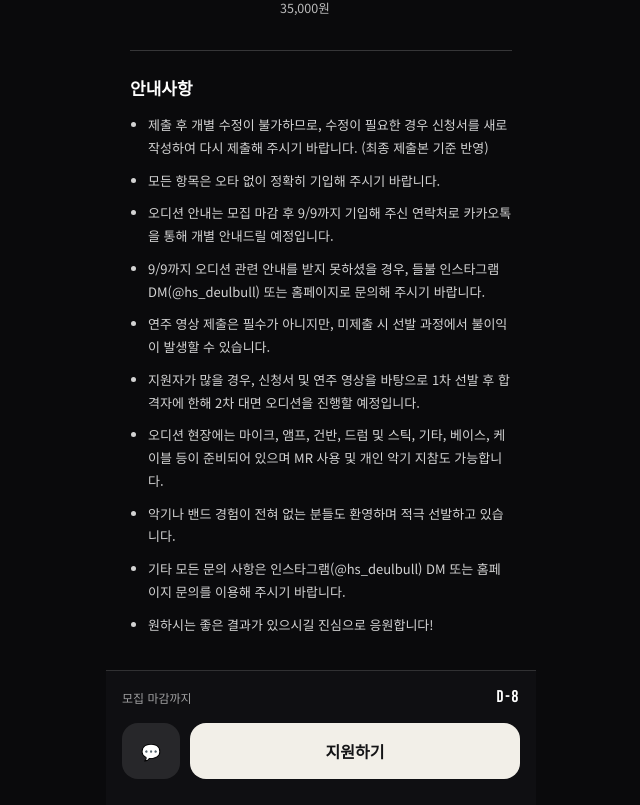
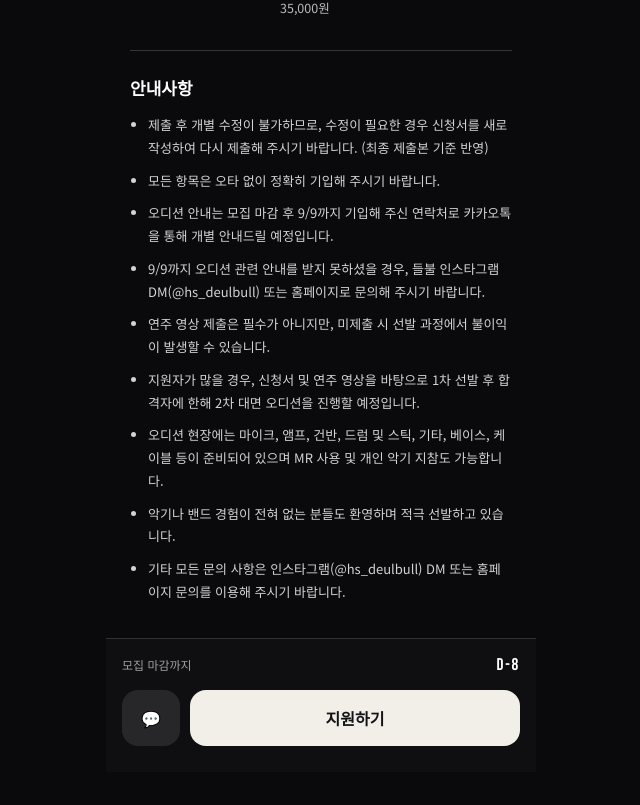
Before and after one commit to Deulbull-website/frontend, a React (Vite) app: page /apply in a window 1280 px wide. Shown: the part 419-1224 px from the top of the page, without its empty margins (319-959 px from the left). After the commit the page ends 1191 px from the top, so only its background shows below. Built offline with nearby package versions, Linux system fonts and the light colour scheme; no server answers.

Commit message:
apply 멘트 수정

```diff
--- a/src/pages/Apply.tsx
+++ b/src/pages/Apply.tsx
@@ -100,5 +100,4 @@ const NOTICES = [
   '오디션 현장에는 마이크, 앰프, 건반, 드럼 및 스틱, 기타, 베이스, 케이블 등이 준비되어 있으며 MR 사용 및 개인 악기 지참도 가능합니다.',
   '악기나 밴드 경험이 전혀 없는 분들도 환영하며 적극 선발하고 있습니다.',
   '기타 모든 문의 사항은 인스타그램(@hs_deulbull) DM 또는 홈페이지 문의를 이용해 주시기 바랍니다.',
-  '원하시는 좋은 결과가 있으시길 진심으로 응원합니다!'
 ];
```
